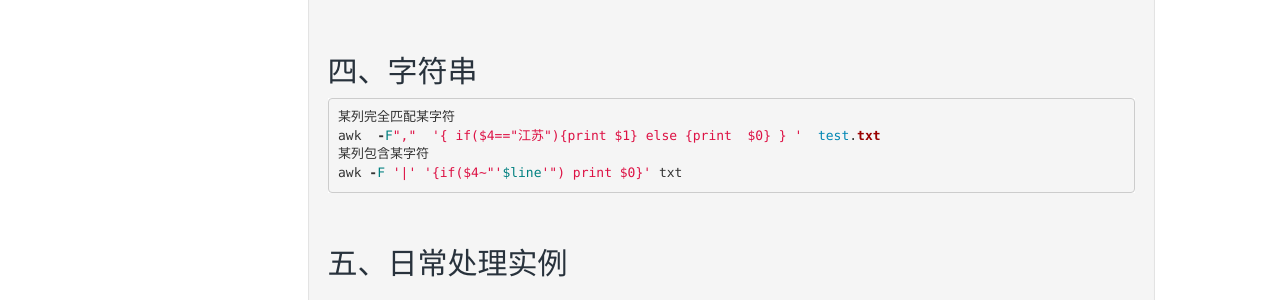
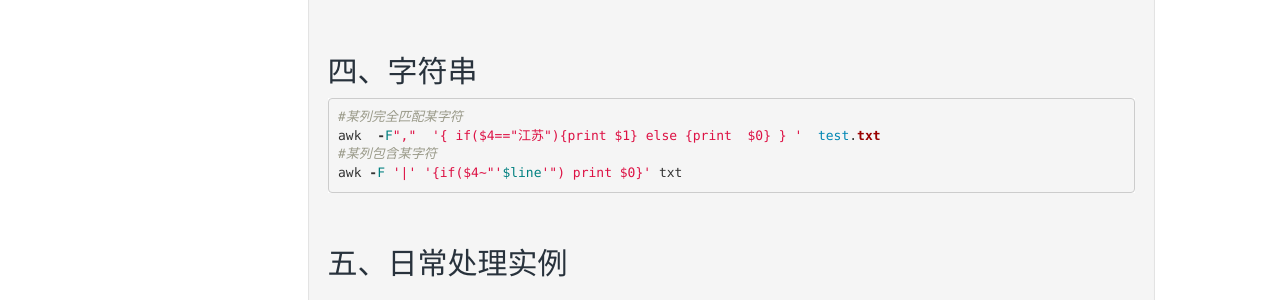
Before and after one commit to qfdmx/qfdmx.github.io, a Jekyll site: the page built from _posts/2019/2019-06-23-shell_awk.markdown, in a window 1280 px wide and 900 px high, scrolled down 1656 px. Shown: the part 151-451 px from the top of the window. Built offline with Jekyll 4.4.1, drawn with Linux system fonts in a browser that asks for light colours.

Commit message:
awk暂定

```diff
--- a/_posts/2019/2019-06-23-shell_awk.markdown
+++ b/_posts/2019/2019-06-23-shell_awk.markdown
@@ -101,9 +101,9 @@ awk -F '' '{for(i=1;i<=NF;i++){print $i}}' txt
 ## 四、字符串
 
 {% highlight ruby %}
-某列完全匹配某字符
+#某列完全匹配某字符
 awk  -F","  '{ if($4=="江苏"){print $1} else {print  $0} } '  test.txt
-某列包含某字符
+#某列包含某字符
 awk -F '|' '{if($4~"'$line'") print $0}' txt
 {% endhighlight %}
 
```
